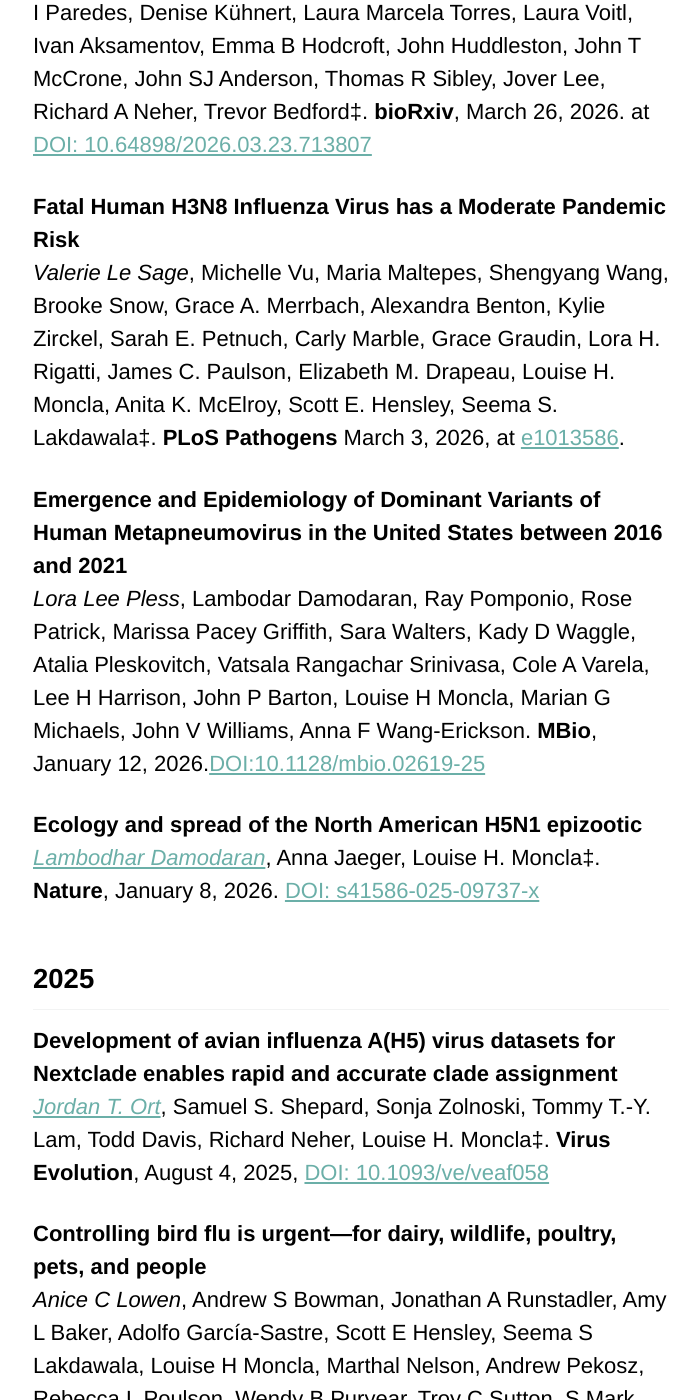
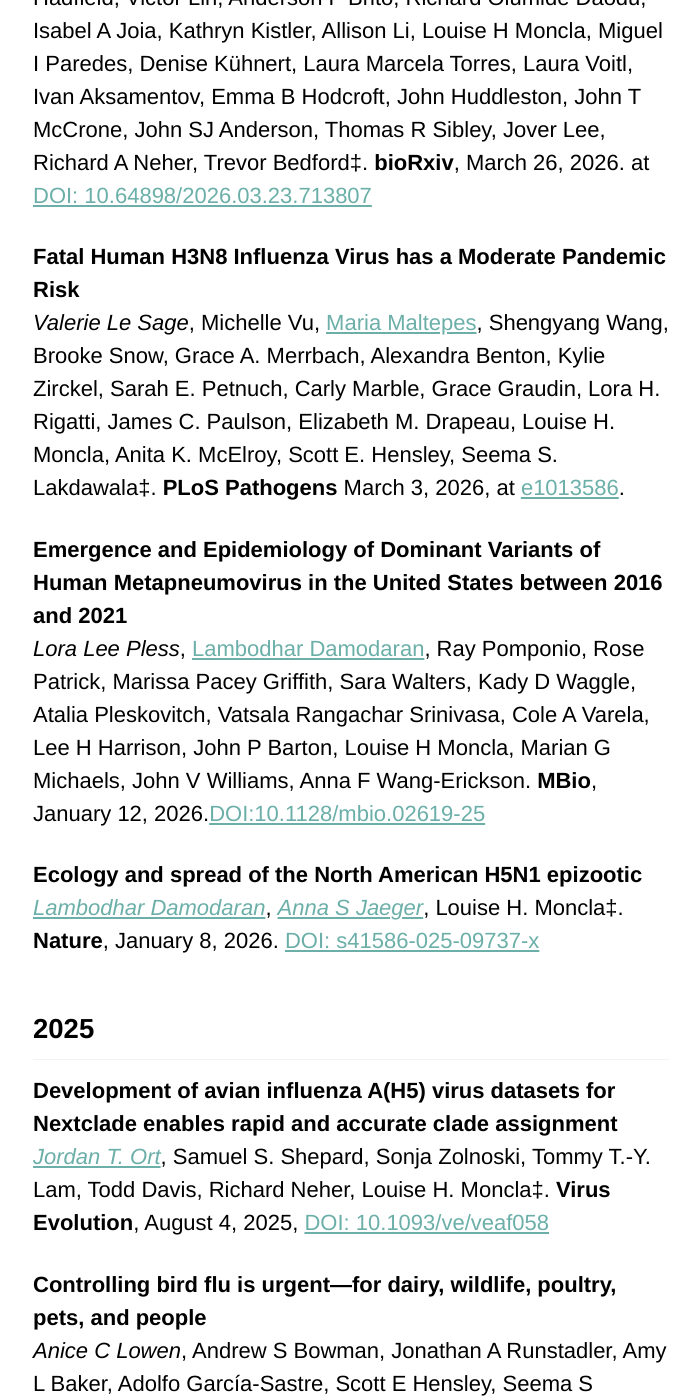
Before and after one commit to lmoncla/monclalab, a Jekyll site: the page built from _pages/publications.md, in a window 1280 px wide and 1400 px high, scrolled down 1969 px. Shown: the whole window, without its empty margins (289-989 px from the left). Built offline with Jekyll 4.4.1, drawn with Linux system fonts in a browser that asks for light colours; cached includes are drawn as plain includes; a script that is not in the unit is left out; comment, search, counter and statistics services are not loaded; some of the changed text lies outside the part shown.

Commit message:
working on better formatting for publications

```diff
--- a/_pages/publications.md
+++ b/_pages/publications.md
@@ -18,19 +20,19 @@ __The emergence and molecular evolution of H5N1 influenza viruses in United Stat
 *Jonathan E Pekar*, Karthik Gangavarapu, Alvin Crespo-Bellido, Thomas P Peacock, Joel O Wertheim, Gytis Dudas, Jeffrey B Joy, Meera Chand, Florence Debarre, Praneeth Gangavarapu, Daniel H Goldhill, Natalie Groves, Xiang Ji, Lorena Malpica Serrano, Louise Moncla, Angela L Rasmussen, Christopher Ruis, Divya Venkatesh, Moritz UG Kraemer, Oliver G Pybus, Kristian G Andersen, Marc A Suchard, Martha I Nelson, Philippe Lamey, Michael Worobey, Andrew Rambaut‡. __bioRxiv__, March 30, 2026. at: [DOI: 10.64898/2026.03.30.713641](https://www.biorxiv.org/content/10.64898/2026.03.30.713641v1.abstract)
 
 __Dynamics and control of highly pathogenic H5 avian influenza in a threatened pelican population__<br>
-*Qiqi Yang*, Olga Alexandrou, Ursula Höfle, Sara Minayo-Martín, Serafeim C Chaintoutis, Evangelia Moutou, Chrysostomos I Dovas, Louise H Moncla, Bryan T Grenfell, Giorgos Catsadorakis‡. __bioRxiv__, March 16, 2026. at: [DOI: 10.64898/2026.03.16.712014](https://www.biorxiv.org/content/10.64898/2026.03.16.712014v1.abstract)
+[*Qiqi Yang*](https://lmoncla.github.io/monclalab/team/QiqiYang/), Olga Alexandrou, Ursula Höfle, Sara Minayo-Martín, Serafeim C Chaintoutis, Evangelia Moutou, Chrysostomos I Dovas, Louise H Moncla, Bryan T Grenfell, Giorgos Catsadorakis‡. __bioRxiv__, March 16, 2026. at: [DOI: 10.64898/2026.03.16.712014](https://www.biorxiv.org/content/10.64898/2026.03.16.712014v1.abstract)
 
 __Nextstrain automates real-time phylodynamic analysis of open data for endemic and emerging pathogens__<br>
 *Kimberly R Andrews*, Jennifer Chang, Cornelius Roemer, James Hadfield, Victor Lin, Anderson F Brito, Richard Olumide Daodu, Isabel A Joia, Kathryn Kistler, Allison Li, Louise H Moncla, Miguel I Paredes, Denise Kühnert, Laura Marcela Torres, Laura Voitl, Ivan Aksamentov, Emma B Hodcroft, John Huddleston, John T McCrone, John SJ Anderson, Thomas R Sibley, Jover Lee, Richard A Neher, Trevor Bedford‡.  __bioRxiv__, March 26, 2026. at [DOI: 10.64898/2026.03.23.713807](https://bedford.io/pdfs/papers/andrews-nextstrain-pathogens.pdf)
 
 __Fatal Human H3N8 Influenza Virus has a Moderate Pandemic Risk__<br>
-*Valerie Le Sage*, Michelle Vu, Maria Maltepes, Shengyang Wang, Brooke Snow, Grace A. Merrbach, Alexandra Benton, Kylie Zirckel, Sarah E. Petnuch, Carly Marble, Grace Graudin, Lora H. Rigatti, James C. Paulson, Elizabeth M. Drapeau, Louise H. Moncla, Anita K. McElroy, Scott E. Hensley, Seema S. Lakdawala‡.  __PLoS Pathogens__ March 3, 2026, at [e1013586](https://journals.plos.org/plospathogens/article?id=10.1371/journal.ppat.1013586).
+*Valerie Le Sage*, Michelle Vu, [Maria Maltepes](https://lmoncla.github.io/monclalab/team/MariaMaltepes/), Shengyang Wang, Brooke Snow, Grace A. Merrbach, Alexandra Benton, Kylie Zirckel, Sarah E. Petnuch, Carly Marble, Grace Graudin, Lora H. Rigatti, James C. Paulson, Elizabeth M. Drapeau, Louise H. Moncla, Anita K. McElroy, Scott E. Hensley, Seema S. Lakdawala‡.  __PLoS Pathogens__ March 3, 2026, at [e1013586](https://journals.plos.org/plospathogens/article?id=10.1371/journal.ppat.1013586).
 
 __Emergence and Epidemiology of Dominant Variants of Human Metapneumovirus in the United States between 2016 and 2021__<br>
-*Lora Lee Pless*, Lambodar Damodaran, Ray Pomponio, Rose Patrick, Marissa Pacey Griffith, Sara Walters, Kady D Waggle, Atalia Pleskovitch, Vatsala Rangachar Srinivasa, Cole A Varela, Lee H Harrison, John P Barton, Louise H Moncla, Marian G Michaels, John V Williams, Anna F Wang-Erickson. __MBio__, January 12, 2026.[DOI:10.1128/mbio.02619-25](https://journals.asm.org/doi/full/10.1128/mbio.02619-25)
+*Lora Lee Pless*, [Lambodhar Damodaran](https://lmoncla.github.io/monclalab/team/LambodharDamodaran/), Ray Pomponio, Rose Patrick, Marissa Pacey Griffith, Sara Walters, Kady D Waggle, Atalia Pleskovitch, Vatsala Rangachar Srinivasa, Cole A Varela, Lee H Harrison, John P Barton, Louise H Moncla, Marian G Michaels, John V Williams, Anna F Wang-Erickson. __MBio__, January 12, 2026.[DOI:10.1128/mbio.02619-25](https://journals.asm.org/doi/full/10.1128/mbio.02619-25)
 
 __Ecology and spread of the North American H5N1 epizootic__<br>
-[*Lambodhar Damodaran*](https://lmoncla.github.io/monclalab/team/LambodharDamodaran/), Anna Jaeger, Louise H. Moncla‡. __Nature__, January 8, 2026. [DOI: s41586-025-09737-x](https://www.nature.com/articles/s41586-025-09737-x)
+[*Lambodhar Damodaran*](https://lmoncla.github.io/monclalab/team/LambodharDamodaran/), [*Anna S Jaeger*](https://lmoncla.github.io/monclalab/team/AnnaJaeger/), Louise H. Moncla‡. __Nature__, January 8, 2026. [DOI: s41586-025-09737-x](https://www.nature.com/articles/s41586-025-09737-x)
 
 
 ## 2025
@@ -48,11 +50,11 @@ __Pandemic risk stemming from the bovine H5N1 outbreak: an account of the knowns
 *Anice C Lowen*, Amy L Baker, Andrew S Bowman, Adolfo García-Sastre, Scott E Hensley, Seema S Lakdawala, Louise H Moncla, Martha I Nelson, Andrew Pekosz, Rebecca L Poulson, Wendy B Puryear, Jonathan A Runstadler, Troy C Sutton, S Mark Tompkins, Richard J Webby, Risk Assessment Pipeline working group of the NIAID Centers of Excellence for Influenza Research and Response (CEIRR) Network. __Journal of Virology__, February 27, 2025. [DOI: https://doi.org/10.1128/jvi.00052-25](https://journals.asm.org/doi/pdf/10.1128/jvi.00052-25).
 
 __The Evolution and Epidemiology of H3N2 Canine Influenza Virus After 20 Years in Dogs__<br>
-*Brian R Wasik*, Lambodhar Damodaran, Maria A Maltepes, Ian EH Voorhees, Christian M Leutenegger, Sandra Newbury, Louise H Moncla, Benjamin D Dalziel, Laura B Goodman, Colin R Parrish. __Epidemiology and Infection__, March 5, 2025. [DOI: 10.1017/S0950268825000251](https://www.cambridge.org/core/services/aop-cambridge-core/content/view/0743D5B6FC771D5CD4087B4CF50EAE73/S0950268825000251a.pdf/evolution_and_epidemiology_of_h3n2_canine_influenza_virus_after_20_years_in_dogs.pdf).
+*Brian R Wasik*, [*Lambodhar Damodaran*](https://lmoncla.github.io/monclalab/team/LambodharDamodaran/), [Maria Maltepes](https://lmoncla.github.io/monclalab/team/MariaMaltepes/), Ian EH Voorhees, Christian M Leutenegger, Sandra Newbury, Louise H Moncla, Benjamin D Dalziel, Laura B Goodman, Colin R Parrish. __Epidemiology and Infection__, March 5, 2025. [DOI: 10.1017/S0950268825000251](https://www.cambridge.org/core/services/aop-cambridge-core/content/view/0743D5B6FC771D5CD4087B4CF50EAE73/S0950268825000251a.pdf/evolution_and_epidemiology_of_h3n2_canine_influenza_virus_after_20_years_in_dogs.pdf).
 
 ## 2024
 __Deep mutational scanning of H5 hemagglutinin to inform influenza virus surveillance__<br>
-*Bernadeta Dadonaite*, Jenny J Ahn, Jordan T Ort, Jin Yu, Colleen Furey, Annie Dosey, William W Hannon, Amy Vincent Baker, Richard J Webby, Neil P King, Yan Liu, Scott E Hensley, Thomas P Peacock, Louise H Moncla, Jesse D Bloom‡. __PLOS Biology__, November 12, 2024. [DOI:10.1371/journal.pbio.3002916](https://journals.plos.org/Plosbiology/article?id=10.1371/journal.pbio.3002916)
+*Bernadeta Dadonaite*, Jenny J Ahn, [*Jordan T. Ort*](https://lmoncla.github.io/monclalab/team/JordanOrt/), Jin Yu, Colleen Furey, Annie Dosey, William W Hannon, Amy Vincent Baker, Richard J Webby, Neil P King, Yan Liu, Scott E Hensley, Thomas P Peacock, Louise H Moncla, Jesse D Bloom‡. __PLOS Biology__, November 12, 2024. [DOI:10.1371/journal.pbio.3002916](https://journals.plos.org/Plosbiology/article?id=10.1371/journal.pbio.3002916)
 
 __The global H5N1 influenza panzootic in mammals__<br>
 *Thomas Peacock*, Louise Moncla, Gytis Dudas, David VanInsberghe, Ksenia Sukhova, James O Lloyd-Smith, Michael Worobey, Anice C Lowen, Martha I Nelson. __Nature__, September 24, 2024, [DOI: 10.1038/s41586-024-08054-z](https://qcb.ucla.edu/wp-content/uploads/sites/14/2025/02/s41586-024-08054-z.pdf)
@@ -79,7 +81,7 @@ __Acute SARS-CoV-2 infections harbor limited within-host diversity and transmit
 *Katarina Braun, Gage Moreno*, Cassia Wagner, Molly A. Accola, William M. Rehrauer, David Baker, Katia Koelle, David H. O’Connor, Trevor Bedford, Thomas C. Friedrich‡, Louise H. Moncla‡. __PLOS Pathogens__, August 23, 2021, [DOI: 10.1371/journal.ppat.1009849](https://journals.plos.org/Plospathogens/article?id=10.1371/journal.ppat.1009849)
 
 __Repeated introductions and intensive community transmission fueled a mumps virus outbreak in Washington State__<br/>
-*Louise H. Moncla‡, Allison Black*, Chas DeBolt, Misty Lang, Nicholas R. Graff, Ailyn C. Pérez-Osorio, Nicola F. Müller, Dirk Haselow, Scott Lindquist, Trevor Bedford‡. __eLife__, April 19, 2021, [DOI: 10.7554/eLife.66448](https://elifesciences.org/articles/66448.pdf)
+*Louise H. Moncla‡*, Allison Black*, Chas DeBolt, Misty Lang, Nicholas R. Graff, Ailyn C. Pérez-Osorio, Nicola F. Müller, Dirk Haselow, Scott Lindquist, Trevor Bedford‡. __eLife__, April 19, 2021, [DOI: 10.7554/eLife.66448](https://elifesciences.org/articles/66448.pdf)
 
 __Viral genomes reveal patterns of the SARS-CoV-2 outbreak in Washington State<br/>__
 *Nicola F. Müller‡, Cassia Wagner, Chris D. Frazar, Pavitra Roychoudhury*, Jover Lee, Louise H. Moncla, Benjamin Pelle, Matthew Richardson, Erica Ryke, Hong Xie, Lasata Shrestha, Amin Addetia, Victoria M. Rachleff, Nicole A. P. Lieberman, Meei-Li Huang, Romesh Gautom, Geoff Melly, Brian Hiatt, Philip Dykema, Amanda Adler, Elisabeth Brandstetter, Peter D. Han, Kairsten Fay, Misja Ilcisin, Kirsten Lacombe, Thomas R. Sibley, Melissa Truong, Caitlin R. Wolf, Michael Boeckh, Janet A. Englund, Michael Famulare, Barry R. Lutz, Mark J. Rieder, Matthew Thompson, Jeffrey S. Duchin, Lea M. Starita, Helen Y. Chu, Jay Shendure, Keith R. Jerome, Scott Lindquist, Alexander L. Greninger‡, Deborah A. Nickerson‡, Trevor Bedford‡.  __Science Translational Medicine__, May 3, 2021, [DOI: 10.1126/scitranslmed.abf0202](https://www.science.org/doi/full/10.1126/scitranslmed.abf0202)
```
Also changed, not shown: other parts of _pages/publications.md (+4 -2 lines).
